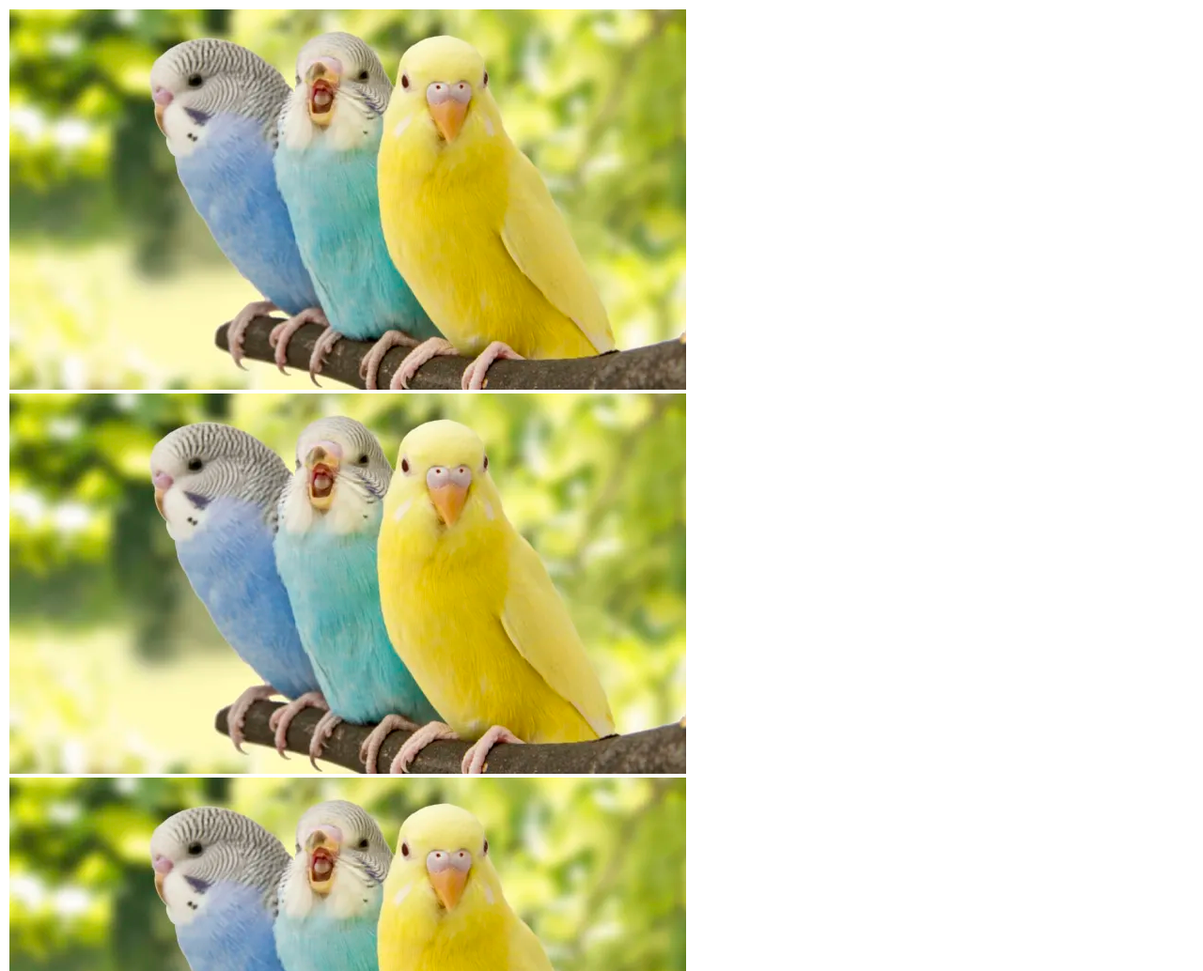
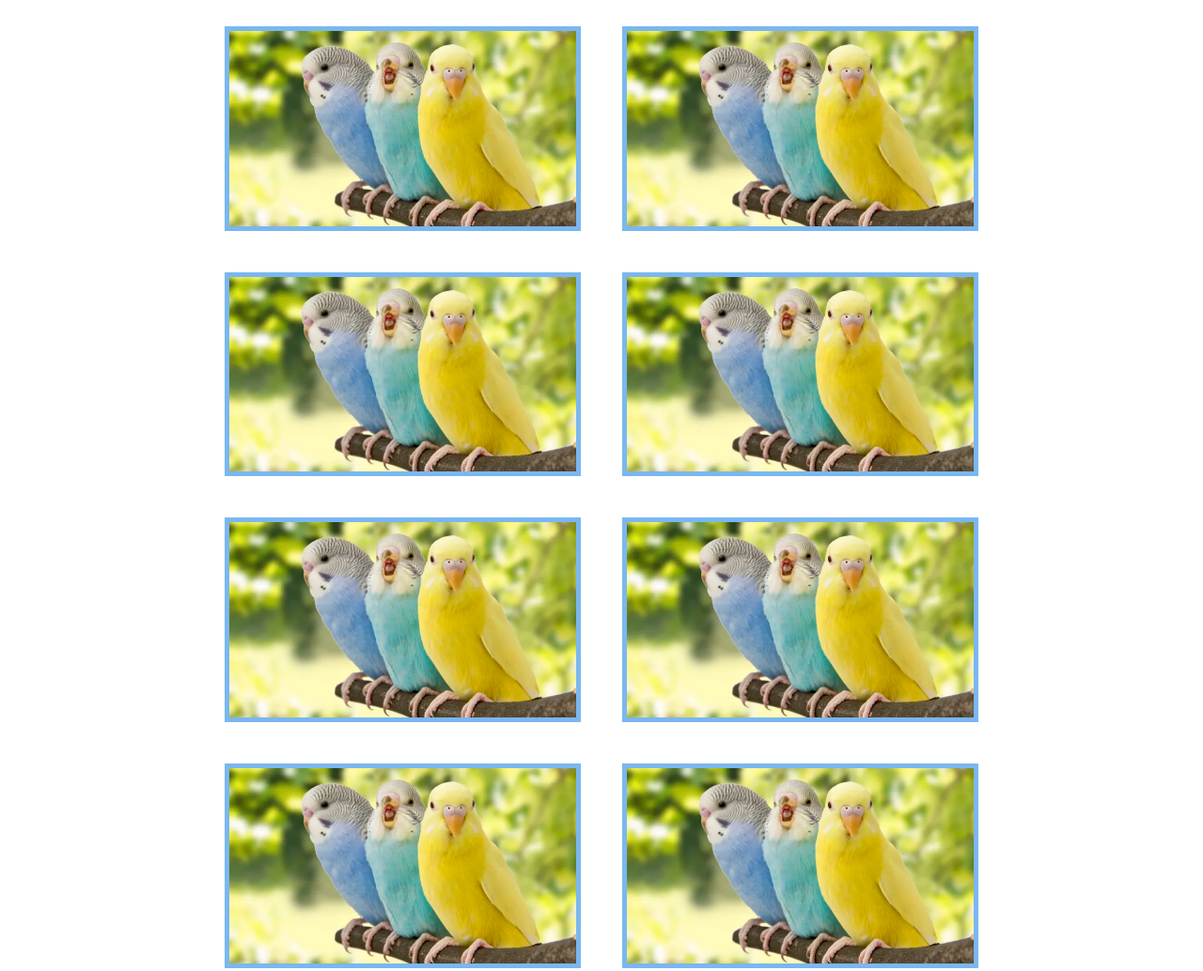
Before and after one commit to OlhaSht/--------14.04, a plain HTML site: page index.html in a window 1280 px wide. Shown: the top 1034 px of the page at 94% size. Drawn offline with Linux system fonts and the light colour scheme.

Commit message:
delated div add body

```diff
--- a/assets/css/style.css
+++ b/assets/css/style.css
@@ -1,11 +1,15 @@
+body {
+  text-align: center;
+}
+
 .bird {
   display: inline-block;
   box-sizing: border-box;
-  width:720px;
-  height: 400px;
-  margin: 1px;
-  border: 5px;
-  padding: 1px;
-  object-position: 30%;
+  width:30%;
+  margin: 20px;
+  border: 2px;
+  padding: 5px;
+  background-color: rgb(122, 183, 240);
+  object-position: left;
   object-fit: cover;
 }
--- a/index.html
+++ b/index.html
@@ -8,21 +8,20 @@
   <link rel="stylesheet" href="./assets/css/style.css">
 </head>
 <body>
-  <div class="bird">
-    <img src="./images/birds.webp" alt="birds">
-    <img src="./images/birds.webp" alt="birds">
-    <img src="./images/birds.webp" alt="birds">
-  </div>
-  <div class="bird">
-    <img src="./images/birds.webp" alt="birds">
-    <img src="./images/birds.webp" alt="birds">
-    <img src="./images/birds.webp" alt="birds">
-  </div>
-  <div class="bird">
-    <img src="./images/birds.webp" alt="birds">
-    <img src="./images/birds.webp" alt="birds">
-    <img src="./images/birds.webp" alt="birds">
-  </div>
+
+    <img class="bird" src="./images/birds.webp" alt="birds">
+    <img class="bird" src="./images/birds.webp" alt="birds">
+    <img class="bird" src="./images/birds.webp" alt="birds">
+
+    <img class="bird" src="./images/birds.webp" alt="birds">
+    <img class="bird" src="./images/birds.webp" alt="birds">
+    <img class="bird" src="./images/birds.webp" alt="birds">
+
+
+    <img class="bird" src="./images/birds.webp" alt="birds">
+    <img class="bird" src="./images/birds.webp" alt="birds">
+    <img class="bird" src="./images/birds.webp" alt="birds">
+
 
 </body>
 </html>
```
